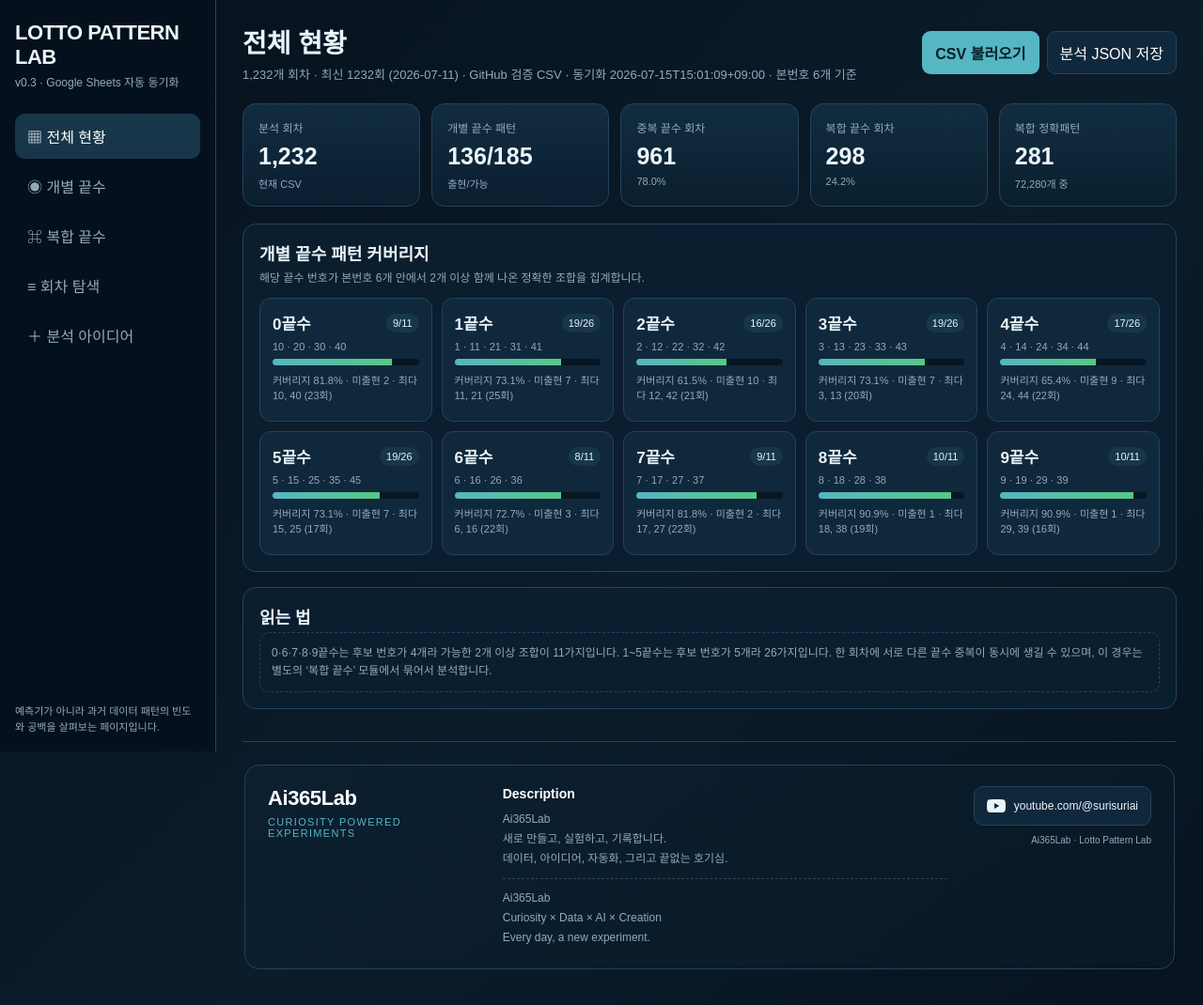
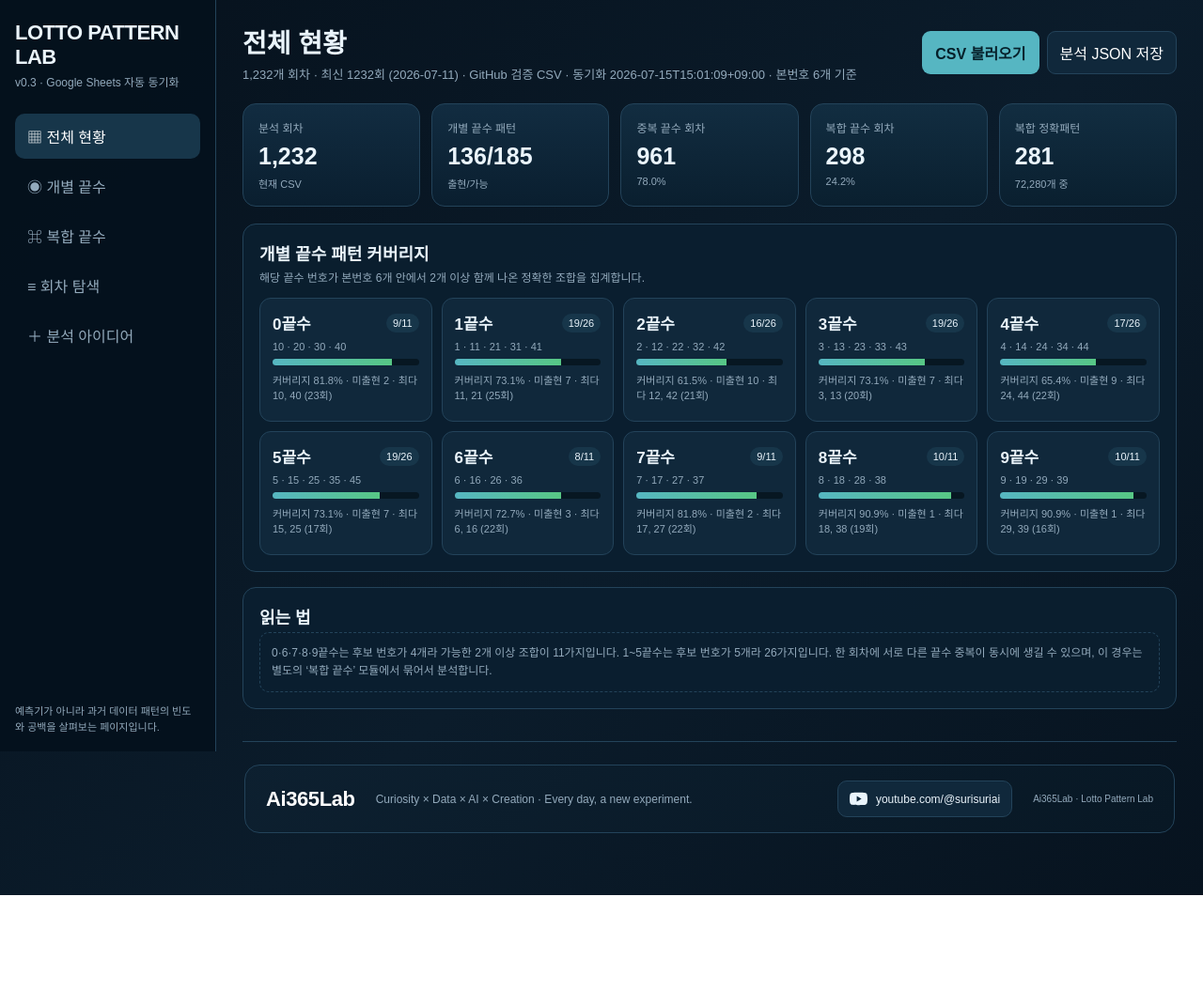
Before and after one commit to codekimmy/lotto-pattern-lab, a plain HTML site: page index.html in a window 1280 px wide. Shown: the whole page at 94% size. After the commit the page ends 953 px from the top, so only its background shows below. Drawn offline with Linux system fonts and the light colour scheme.

Commit message:
Add files via upload

```diff
--- a/index.html
+++ b/index.html
@@ -71,19 +71,16 @@ tbody tr{cursor:pointer}tbody tr:hover{background:#112f43}
 .group-chip{padding:4px 8px;border-radius:999px;background:var(--chip);font-size:11px;color:var(--muted)}
 .small-table table{min-width:720px}
 .site-footer{margin-top:34px;padding:24px 2px 6px;border-top:1px solid var(--line)}
-.footer-card{display:grid;grid-template-columns:minmax(180px,.75fr) minmax(320px,1.6fr) auto;gap:28px;align-items:start;background:linear-gradient(145deg,rgba(13,32,48,.96),rgba(8,24,37,.96));border:1px solid var(--line);border-radius:16px;padding:22px 24px}
-.footer-brand{font-size:22px;font-weight:800;letter-spacing:-.4px;color:#fff}
-.footer-kicker{margin-top:6px;color:var(--accent);font-size:11px;letter-spacing:.12em;text-transform:uppercase}
-.footer-copy h3{margin:0 0 9px;font-size:14px;color:#fff}
-.footer-copy p{margin:0;color:var(--muted);font-size:12px;line-height:1.75}
-.footer-copy .footer-en{margin-top:10px;padding-top:10px;border-top:1px dashed rgba(147,170,188,.28)}
-.footer-link{display:inline-flex;align-items:center;gap:9px;align-self:center;white-space:nowrap;padding:10px 13px;border:1px solid var(--line);border-radius:10px;background:var(--panel2);color:var(--text);font-size:12px;text-decoration:none;transition:.18s ease}
+.footer-card{display:flex;align-items:center;gap:22px;background:linear-gradient(145deg,rgba(13,32,48,.96),rgba(8,24,37,.96));border:1px solid var(--line);border-radius:16px;padding:16px 22px}
+.footer-brand{flex:0 0 auto;font-size:22px;font-weight:800;letter-spacing:-.4px;color:#fff}
+.footer-summary{flex:1;min-width:0;color:var(--muted);font-size:12px;white-space:nowrap;overflow:hidden;text-overflow:ellipsis}
+.footer-link{display:inline-flex;align-items:center;gap:9px;flex:0 0 auto;white-space:nowrap;padding:9px 12px;border:1px solid var(--line);border-radius:10px;background:var(--panel2);color:var(--text);font-size:12px;text-decoration:none;transition:.18s ease}
 .footer-link:hover{border-color:var(--accent);color:#fff;transform:translateY(-1px)}
-.footer-link svg{width:20px;height:20px;flex:0 0 auto}
-.footer-note{margin-top:10px;text-align:right;color:var(--muted);font-size:10px}
+.footer-link svg{width:19px;height:19px;flex:0 0 auto}
+.footer-note{flex:0 0 auto;color:var(--muted);font-size:10px;white-space:nowrap}
 .hidden{display:none!important}
 @media(max-width:1050px){.structure-grid{grid-template-columns:repeat(3,1fr)}.cards{grid-template-columns:repeat(3,1fr)}.digit-grid{grid-template-columns:repeat(2,1fr)}.draws{grid-template-columns:repeat(2,1fr)}.idea-grid{grid-template-columns:repeat(2,1fr)}}
-@media(max-width:760px){.app{grid-template-columns:1fr}.sidebar{position:static;height:auto;border-right:0;border-bottom:1px solid var(--line)}.nav{display:flex;gap:5px;overflow:auto}.nav button{width:auto;white-space:nowrap}.side-note{display:none}.main{padding:18px 13px 40px}.topbar{align-items:flex-start;flex-direction:column}.cards{grid-template-columns:repeat(2,1fr)}.digit-grid,.draws,.idea-grid,.structure-grid{grid-template-columns:1fr}.footer-card{grid-template-columns:1fr;gap:17px;padding:19px}.footer-link{justify-content:center;width:100%}.footer-note{text-align:left}}
+@media(max-width:760px){.app{grid-template-columns:1fr}.sidebar{position:static;height:auto;border-right:0;border-bottom:1px solid var(--line)}.nav{display:flex;gap:5px;overflow:auto}.nav button{width:auto;white-space:nowrap}.side-note{display:none}.main{padding:18px 13px 40px}.topbar{align-items:flex-start;flex-direction:column}.cards{grid-template-columns:repeat(2,1fr)}.digit-grid,.draws,.idea-grid,.structure-grid{grid-template-columns:1fr}.footer-card{flex-wrap:wrap;gap:12px 16px;padding:17px}.footer-summary{order:3;flex-basis:100%;white-space:normal;overflow:visible;text-overflow:clip}.footer-link{margin-left:auto}.footer-note{flex-basis:100%}}
 </style>
 </head>
 <body>
@@ -266,36 +263,22 @@ tbody tr{cursor:pointer}tbody tr:hover{background:#112f43}
       </div>
     </section>
 
-    <footer class="site-footer" aria-label="Ai365Lab 소개">
+    <footer class="site-footer" aria-label="Ai365Lab">
       <div class="footer-card">
-        <div>
         <div class="footer-brand">Ai365Lab</div>
-          <div class="footer-kicker">Curiosity powered experiments</div>
+
+        <div class="footer-summary">
+          Curiosity × Data × AI × Creation · Every day, a new experiment.
         </div>
 
-        <div class="footer-copy">
-          <h3>Description</h3>
-          <p>
-            Ai365Lab<br>
-            새로 만들고, 실험하고, 기록합니다.<br>
-            데이터, 아이디어, 자동화, 그리고 끝없는 호기심.
-          </p>
-          <p class="footer-en">
-            Ai365Lab<br>
-            Curiosity × Data × AI × Creation<br>
-            Every day, a new experiment.
-          </p>
-        </div>
-
-        <div>
         <a class="footer-link" href="https://www.youtube.com/@surisuriai" target="_blank" rel="noopener noreferrer" aria-label="Ai365Lab YouTube 채널 열기">
           <svg viewBox="0 0 24 24" aria-hidden="true">
             <path fill="currentColor" d="M23.5 6.2a3.1 3.1 0 0 0-2.2-2.2C19.4 3.5 12 3.5 12 3.5s-7.4 0-9.3.5A3.1 3.1 0 0 0 .5 6.2 32 32 0 0 0 0 12a32 32 0 0 0 .5 5.8A3.1 3.1 0 0 0 2.7 20c1.9.5 9.3.5 9.3.5s7.4 0 9.3-.5a3.1 3.1 0 0 0 2.2-2.2A32 32 0 0 0 24 12a32 32 0 0 0-.5-5.8ZM9.6 15.7V8.3l6.4 3.7-6.4 3.7Z"/>
           </svg>
           <span>youtube.com/@surisuriai</span>
         </a>
+
         <div class="footer-note">Ai365Lab · Lotto Pattern Lab</div>
-        </div>
       </div>
     </footer>
   </main>
```
Lines whose indentation alone changed are shown as unchanged.
